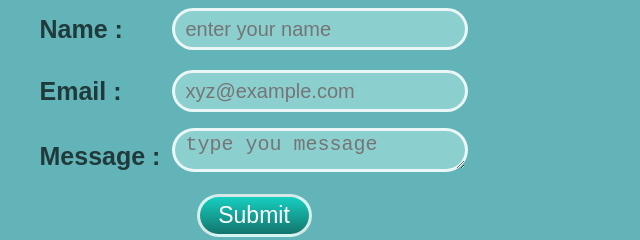
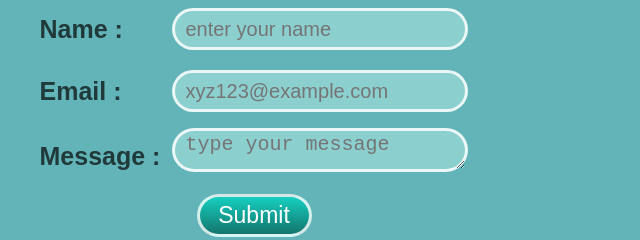
Before and after one commit to DeRoyace/Noobs-Portfolio-layout, a plain HTML site: page index.html in a window 1280 px wide. Shown: the part 2159-2399 px from the top of the page, 386-1026 px from the left. Drawn offline with Linux system fonts and the light colour scheme; a web font is replaced by a local one.

Commit message:
placeholder updated

```diff
--- a/index.html
+++ b/index.html
@@ -104,11 +104,11 @@
                 </tr>
                 <tr>
                     <td><label for="email">Email :</label></td>
-                    <td><input type="email" name="Email-id" placeholder="xyz@example.com"></td>
+                    <td><input type="email" name="Email-id" placeholder="xyz123@example.com"></td>
                 </tr>
                 <tr>
                     <td><label for="msg">Message :</label></td>
-                    <td><textarea name="Message" id="msg" cols="30" rows="1" placeholder="type you message"></textarea>
+                    <td><textarea name="Message" id="msg" cols="30" rows="1" placeholder="type your message"></textarea>
                     </td>
                 </tr>
             </table>
```
